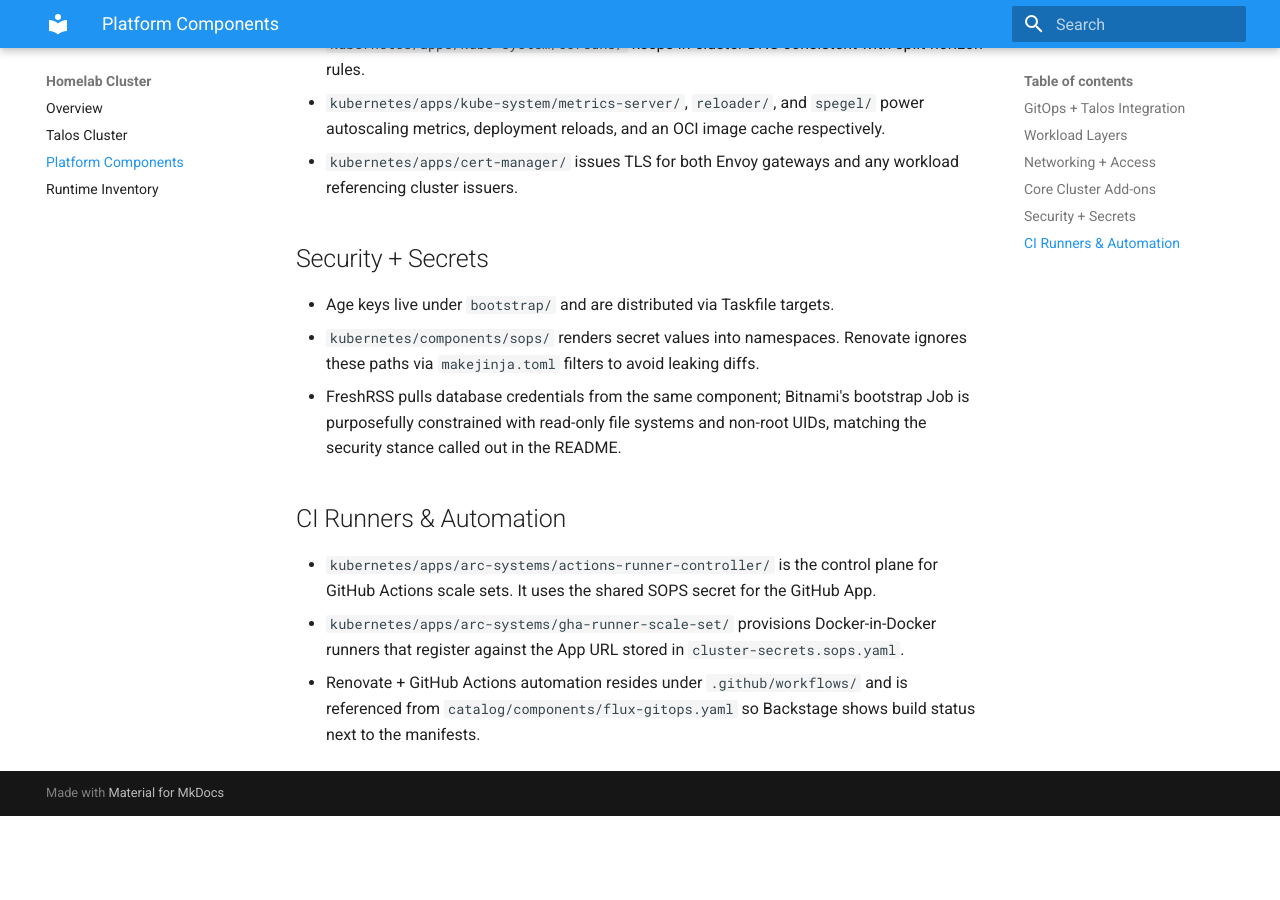
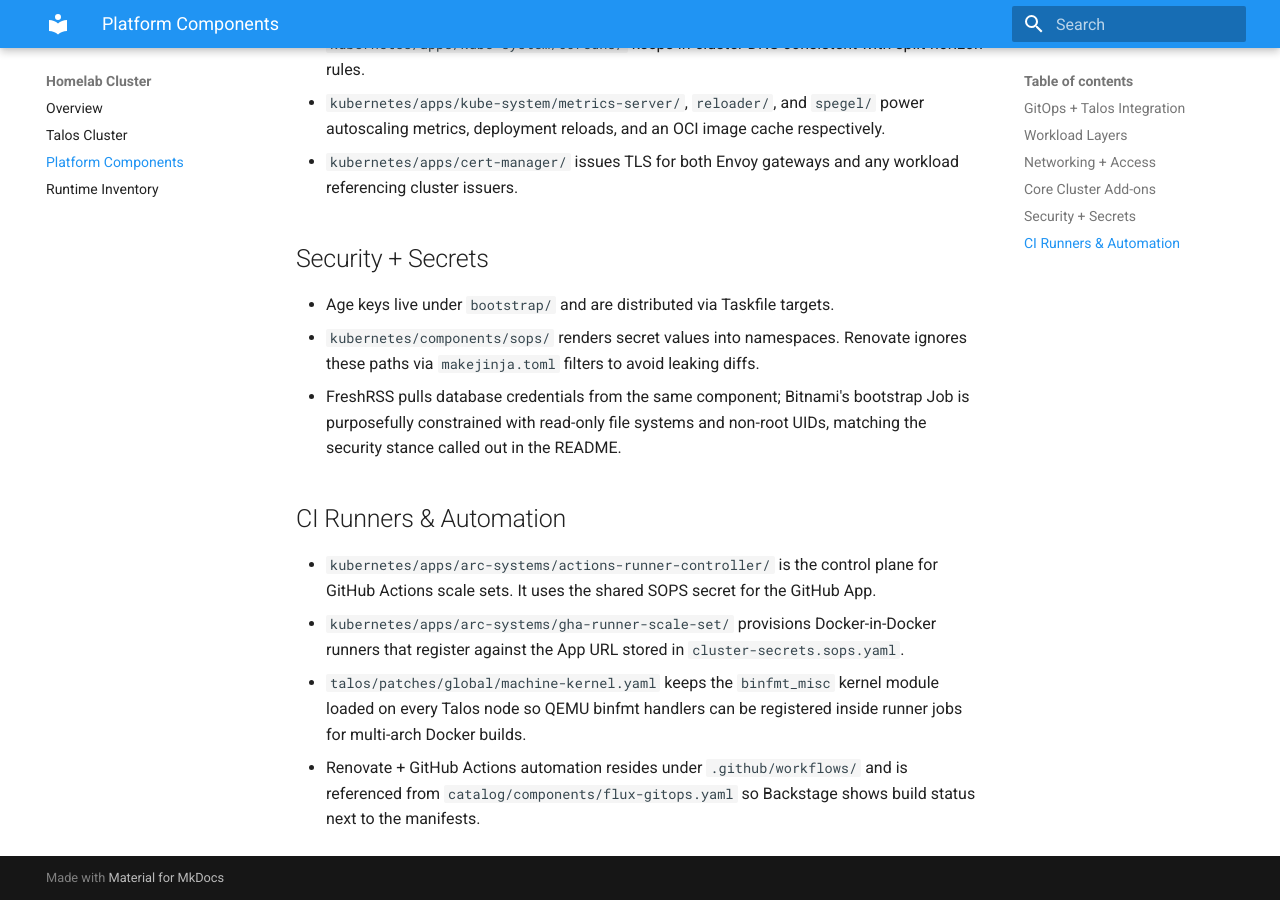
Before and after one commit to webgrip/homelab-cluster, an MkDocs documentation site: the page built from docs/techdocs/docs/platform-components.md, in a window 1280 px wide and 900 px high, scrolled down 2110 px. Built offline with MkDocs 1.6.1 and Material for MkDocs 9.7.7, drawn with Linux system fonts in a browser that asks for light colours; before the commit the page ends 2926 px from its top, so only the background shows below that.

Commit message:
fix(arc-runners): allow dind to build docker images in the pipeline

```diff
--- a/docs/techdocs/docs/platform-components.md
+++ b/docs/techdocs/docs/platform-components.md
@@ -55,4 +55,5 @@
 
 - `kubernetes/apps/arc-systems/actions-runner-controller/` is the control plane for GitHub Actions scale sets. It uses the shared SOPS secret for the GitHub App.
 - `kubernetes/apps/arc-systems/gha-runner-scale-set/` provisions Docker-in-Docker runners that register against the App URL stored in `cluster-secrets.sops.yaml`.
+- `talos/patches/global/machine-kernel.yaml` keeps the `binfmt_misc` kernel module loaded on every Talos node so QEMU binfmt handlers can be registered inside runner jobs for multi-arch Docker builds.
 - Renovate + GitHub Actions automation resides under `.github/workflows/` and is referenced from `catalog/components/flux-gitops.yaml` so Backstage shows build status next to the manifests.
```
Also changed, not shown: 2 other files.
